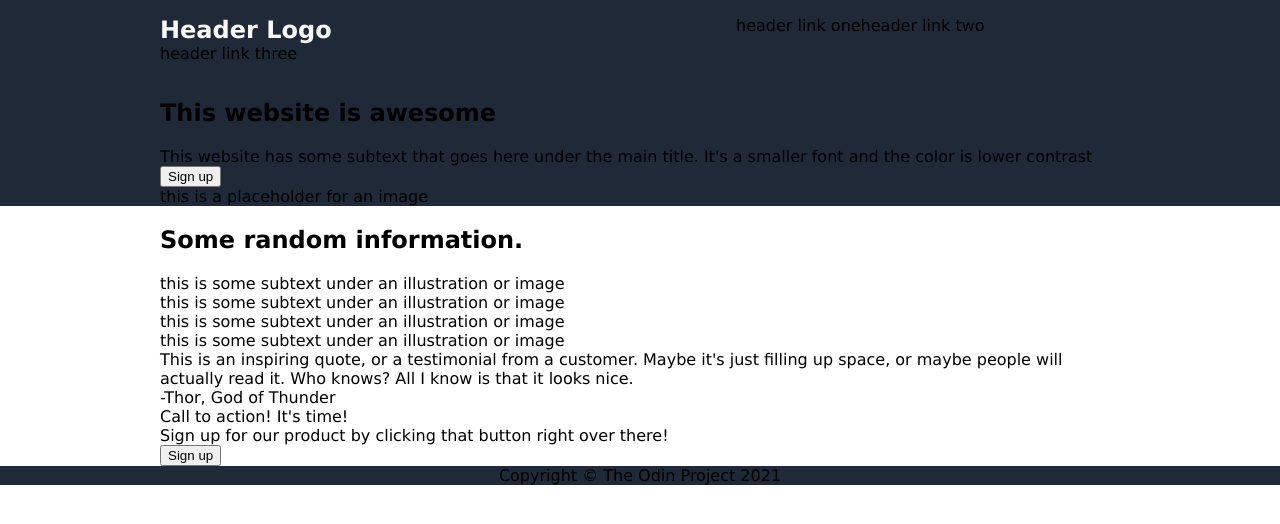
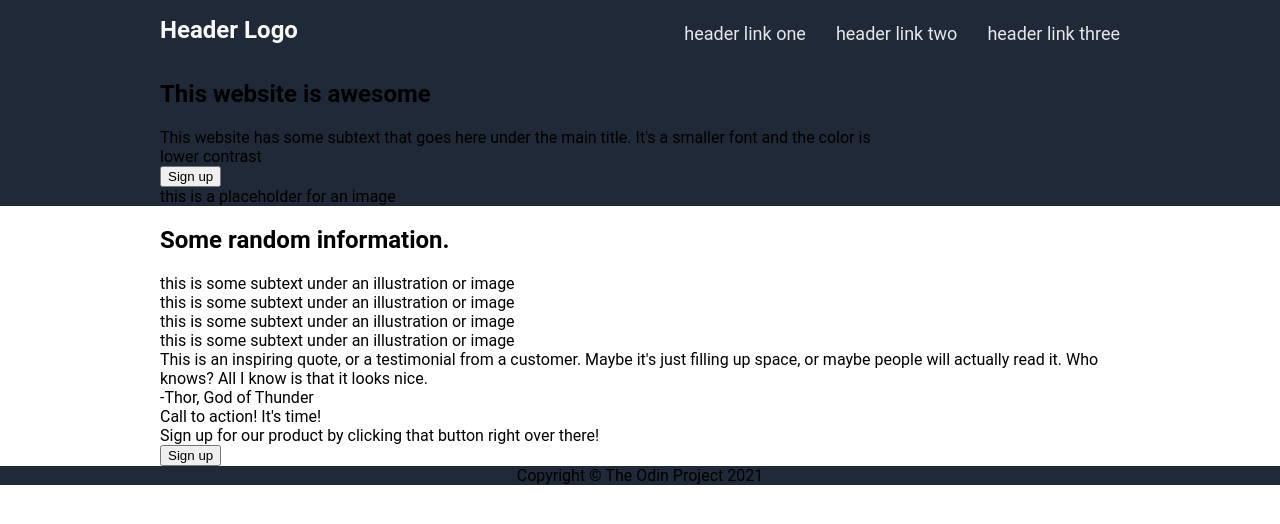
Before and after one commit to dee797/landing_page, a plain HTML site: page index.html in a window 1280 px wide. Drawn offline with Linux system fonts and the light colour scheme.

Commit message:
Added styling to header link text to align them on the right, set the correct color and font size.
Also modified the styling for li#logo to set its
font size and color. Top nav bar is complete

```diff
--- a/styles.css
+++ b/styles.css
@@ -3,7 +3,7 @@
 body {
     height:100%;
     margin: 0px;
-    font-family: HelveticaNowMTText, Lucida Sans, Lucida Grande, Lucida Sans Unicode, Trebuchet MS, sans-serif;
+    font-family: Roboto, sans-serif;
 }
 
 body, footer, section {
@@ -14,8 +14,14 @@ footer, section {
     justify-content: center;
 }
 
-footer, nav > ul, section {
+#first nav, #first div, #second h2, #second div,
+#third div, #fourth div {
+    width: 75%;
+}
+
+footer, nav ul, section {
     display: flex;
+    flex: auto;
     flex-wrap: wrap;
 }
 
@@ -23,19 +29,25 @@ footer, nav > ul, section {
     background-color: #1F2937;
 }
 
-#first > nav, #first > div, #second > h2, #second > div,
-#third > div, #fourth > div {
-    width: 75%;
+#first nav ul {
+    padding: 0%;
+    list-style-type: none;
+    align-items: end;
 }
 
-#first > nav > ul {
-    padding: 0%;
-    list-style-type: none;
+#first nav ul li {
+    font-size: 18px;
+    color: #E5E7EB;
+    padding-left: 30px;
 }
 
-#logo {
+#first nav ul li:nth-of-type(2) {
+    margin-left:auto;
+}
+
+#first nav ul li#logo {
     font-size: 24px;
     color: #F9FAF8;
-    width: 60%;
     font-weight: bold;
+    padding: 0px;
 }
```
